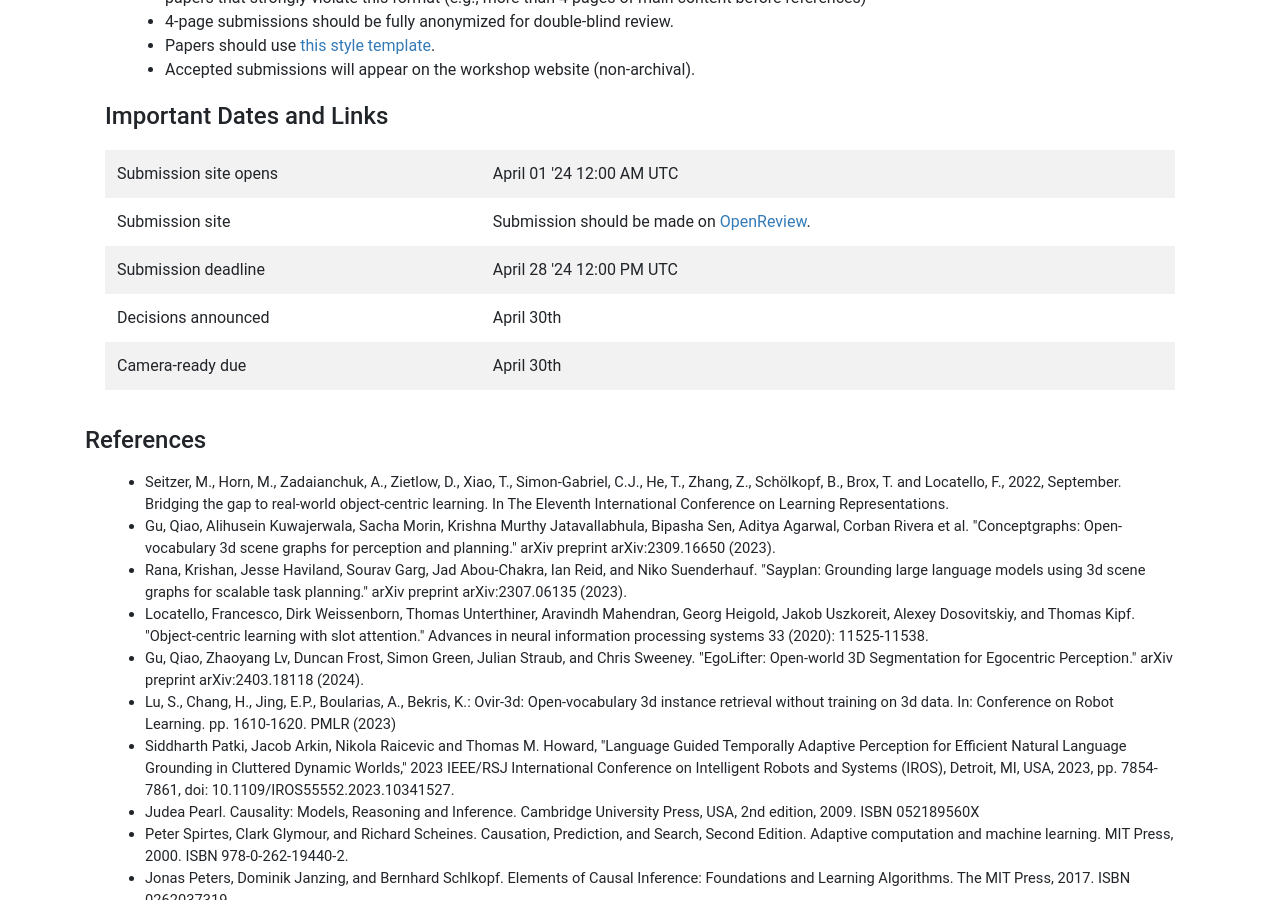
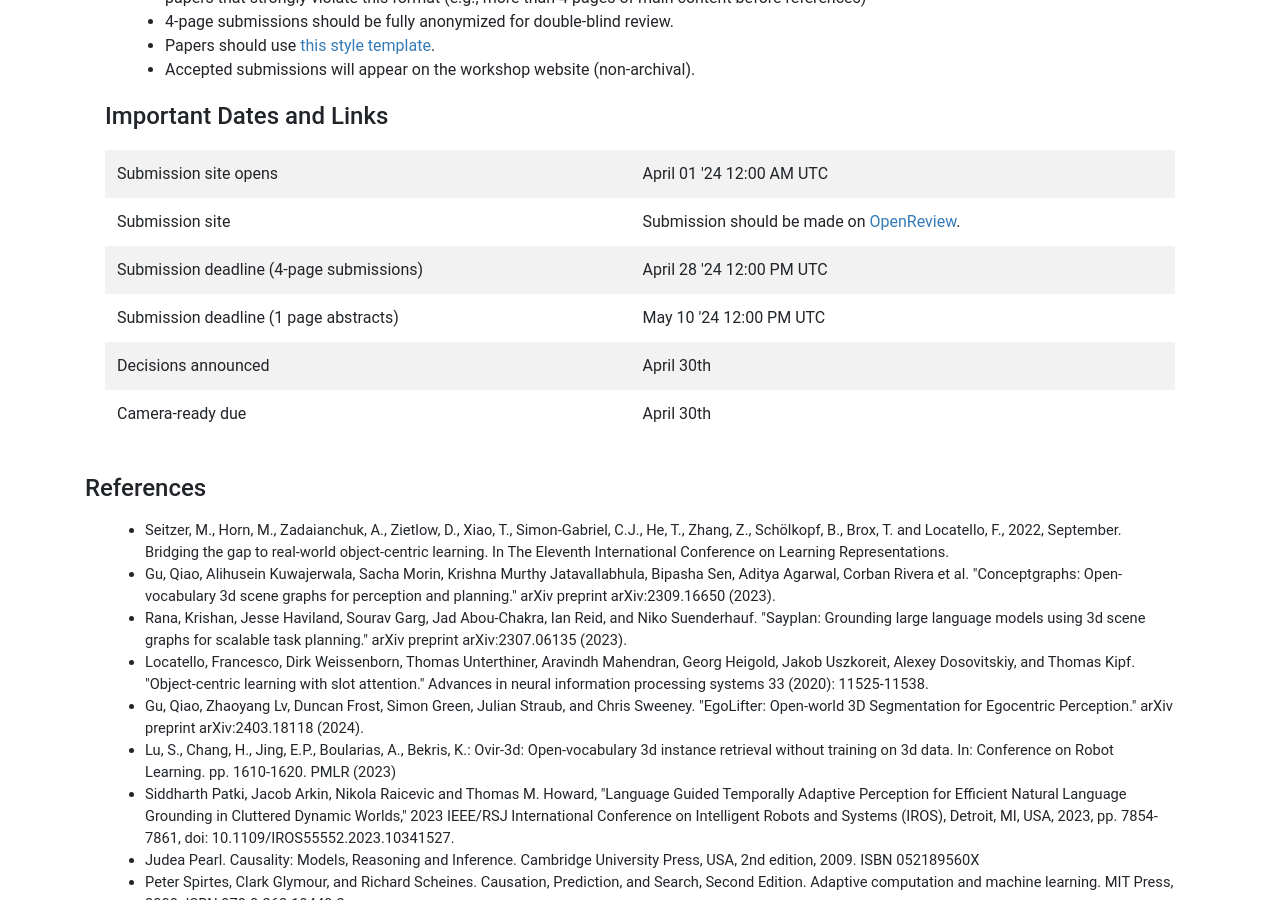
Before and after one commit to corrworkshop/corrworkshop.github.io, a Jekyll site: the page built from submit.html, in a window 1280 px wide and 900 px high, scrolled down 1035 px. Built offline with Jekyll 4.4.1, drawn with Linux system fonts in a browser that asks for light colours; nearby versions of some CDN libraries.

Commit message:
Update submit.html

```diff
--- a/submit.html
+++ b/submit.html
@@ -51,8 +51,12 @@
       <td>Submission should be made on <a href="https://openreview.net/group?id=thecvf.com/CVPR/2024/Workshop/CORR">OpenReview</a>.</td>
     </tr>
     <tr>
-      <td>Submission deadline</td>
+      <td>Submission deadline (4-page submissions)</td>
       <td>April 28 '24 12:00 PM UTC</td>
+    </tr>
+    <tr>
+      <td>Submission deadline (1 page abstracts)</td>
+      <td>May 10 '24 12:00 PM UTC</td>
     </tr>
     <tr>
       <td>Decisions announced</td>
```
